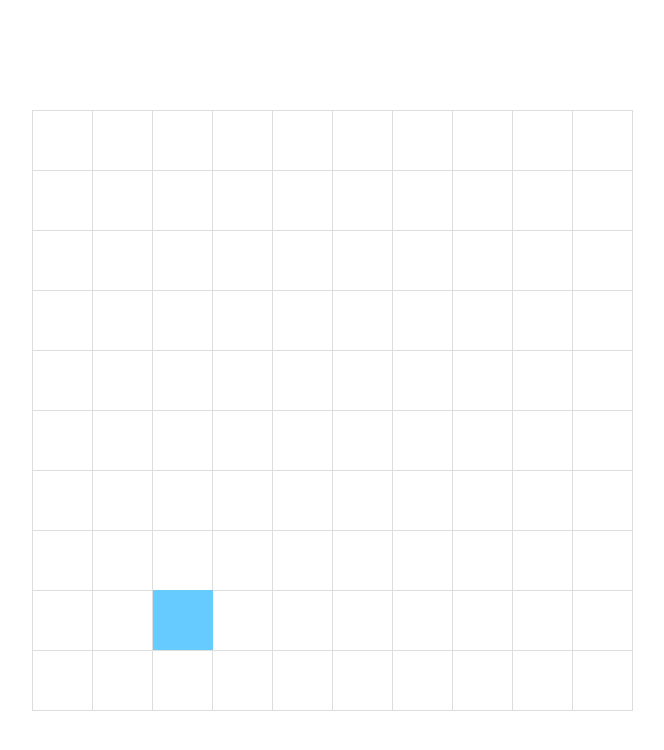
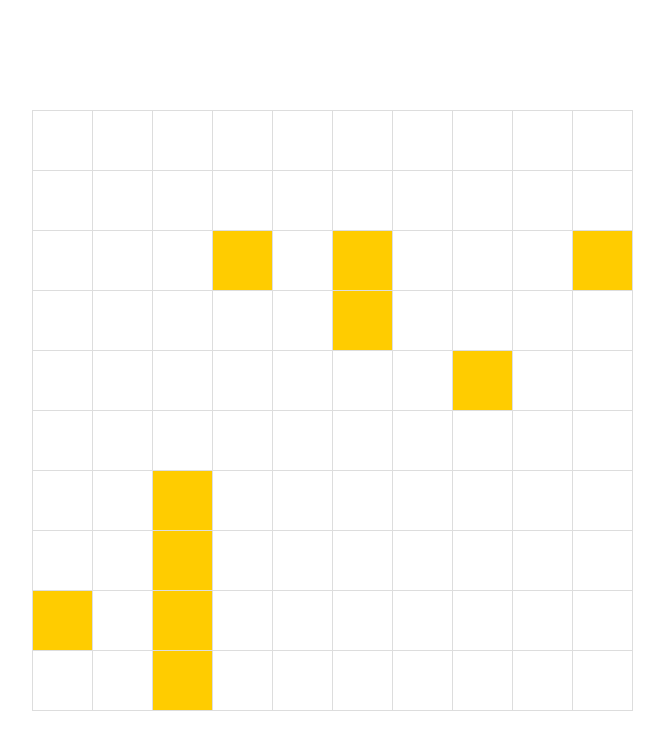
Before and after one commit to pcf93/logicatablero, a Vue app: page / in a window 1280 px wide. Shown: the top 750 px of the page, without its empty margins (7-671 px from the left). Built offline with nearby package versions, Linux system fonts and the light colour scheme.

Commit message:
Se crea componente TableroRandom y genera barcos de una y dos casillas

```diff
--- a/src/App.vue
+++ b/src/App.vue
@@ -1,7 +1,7 @@
 <script setup lang="ts">
 import HelloWorld from './components/HelloWorld.vue'
 import TheWelcome from './components/TheWelcome.vue'
-import Tablero from './components/Tablero.vue';
+import TableroRandom from './components/TableroRandom.vue';
 
 import { ref, onMounted } from 'vue'
 
@@ -19,7 +19,7 @@ import { ref, onMounted } from 'vue'
   <title>Document</title>
 </head>
 <body>
-  <Tablero/>
+  <TableroRandom/>
 </body>
 </html>
 
--- /dev/null
+++ b/src/components/TableroRandom.vue
@@ -0,0 +1,160 @@
+<template>
+
+    <table>
+
+        <tbody>
+
+        <tr v-for="(fila, rowIndex) in tabla" :key="rowIndex">
+            <td v-for="(clase, colIndex) in fila" :key="colIndex" :class="clase">
+            </td>
+        </tr>
+
+        </tbody>
+
+    </table>
+
+
+</template>
+
+  <script setup lang="ts">
+
+    import { ref } from 'vue'
+
+    interface IndexInfo {
+  rowIndex: number;
+  colIndex: number;
+  direction: string;
+  size: number;
+}
+
+    const tabla = ref(Array.from({ length: 10}, () => Array(10).fill('')))
+
+    const arrayIndex = ref<IndexInfo[]>([])
+
+    const generarCuadros = (cantidad: number): {rowIndex: number, colIndex: number, direction: string, size: number}[] => {
+    const cuadros: {rowIndex: number, colIndex: number, direction: string, size: number}[] = [];
+    while (cuadros.length < cantidad) {
+        var rowIndex = Math.floor(Math.random() * 10);
+        var colIndex = Math.floor(Math.random() * 10);
+
+        const direction = Math.random() < 0.5 ? "right" : "down";
+        const size = 1
+        if (verificaIndices(rowIndex, colIndex, arrayIndex.value)){
+            cuadros.push({rowIndex, colIndex, direction, size})
+            arrayIndex.value.push({rowIndex, colIndex, direction, size})
+        }
+    }
+    return cuadros;
+}
+
+    console.log(arrayIndex.value)
+
+    const generarFiguras = (cantidad: number): {rowIndex: number, colIndex: number, direction: string, size: number}[] => {
+    const figuras: {rowIndex: number, colIndex: number, direction: string, size: number}[] = [];
+    while (figuras.length < cantidad) {
+        var rowIndex = Math.floor(Math.random() * 10);
+        var colIndex = Math.floor(Math.random() * 10);
+
+        const direction = Math.random() < 0.5 ? "right" : "down";
+        const size = 2;
+
+        if (direction == "right"){
+            rowIndex = Math.floor(Math.random() * 10);
+            colIndex = Math.floor(Math.random() * 9);
+            var verificaLado: boolean = verificaIndices(rowIndex, colIndex+1, arrayIndex.value)
+        } else {
+            rowIndex = Math.floor(Math.random() * 9);
+            colIndex = Math.floor(Math.random() * 10);
+            var verificaLado: boolean = verificaIndices(rowIndex+1, colIndex, arrayIndex.value)
+        }
+
+        if (verificaIndices(rowIndex, colIndex, arrayIndex.value) || verificaLado){
+
+            arrayIndex.value.push({rowIndex, colIndex, direction, size})
+            figuras.push({rowIndex, colIndex, direction, size})
+
+            if (direction === "right"){
+                colIndex++;
+                arrayIndex.value.push({rowIndex, colIndex, direction, size})
+            } else {
+                rowIndex++;
+                arrayIndex.value.push({rowIndex, colIndex, direction, size})
+            }
+
+    }}
+    return figuras;
+}
+
+const verificaIndices = (rowIndexTest: number, colIndexTest: number, arrayIndex: IndexInfo[] ): boolean => {
+
+        var esValido: boolean = true
+
+        for (const index of arrayIndex){
+            if ( (index.colIndex === colIndexTest && index.rowIndex === rowIndexTest) ||
+                 (index.colIndex === colIndexTest + 1 || index.colIndex === colIndexTest - 1 && index.rowIndex === rowIndexTest) ||
+                 ((index.colIndex === colIndexTest + 1 || index.colIndex === colIndexTest - 1) && (index.rowIndex === rowIndexTest + 1 || index.rowIndex === rowIndexTest - 1)) ||
+                 (index.colIndex === colIndexTest && (index.rowIndex === rowIndexTest + 1 || index.rowIndex === rowIndexTest - 1)) ){
+                    esValido = false
+                    break;
+                 }
+        }
+        console.log(esValido)
+        return esValido
+
+    }
+
+const asignarClaseOcupado = () => {
+
+    const figuras = generarFiguras(3);
+    const cuadros = generarCuadros(4);
+
+    const elementos = figuras.concat(cuadros);
+
+    elementos.forEach(elemento => {
+        const {rowIndex, colIndex, direction, size} = elemento;
+        if (direction){
+            tabla.value[rowIndex][colIndex] = "ocupado";
+            if (direction === "right" && size === 2){
+                tabla.value[rowIndex][colIndex + 1] = "ocupado";
+            }
+            if (direction === "down" && size === 2) {
+                tabla.value[rowIndex + 1][colIndex] = "ocupado";
+            }
+        }
+    })
+}
+
+asignarClaseOcupado();
+
+  </script>
+
+  <style scoped lang="scss">
+
+/* Estilos para la tabla */
+table {
+    width: 100%;
+    border-collapse: collapse;
+    margin-top: 20px;
+}
+
+/* Estilos para las celdas de la tabla */
+td{
+    position: relative;
+  border: 1px solid #dddddd;
+    text-align: left;
+    padding: 8px;
+    width: 60px;
+    height: 60px;
+}
+
+.ocupado{
+  background-color: #ffcc00;
+}
+
+.cuadro-arrastrable {
+  position: absolute;
+  background-color: #66ccff;
+  user-select: none;
+}
+
+  </style>
```
